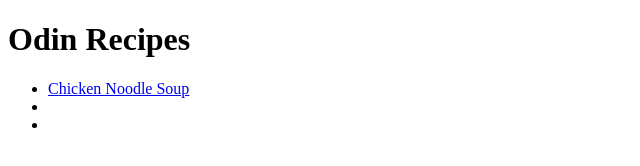
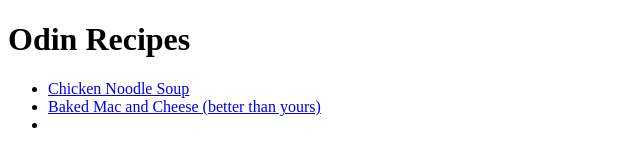
Before and after one commit to robotdancemoves/odin-recipes, a plain HTML site: page index.html in a window 1280 px wide. Shown: the whole page, without its empty margins (0-640 px from the left). Drawn offline with Linux system fonts and the light colour scheme.

Commit message:
Add mac.html link

```diff
--- a/index.html
+++ b/index.html
@@ -9,7 +9,7 @@
     <h1>Odin Recipes</h1>
     <ul>
         <li><a href="recipes/chickenNoodleSoup.html">Chicken Noodle Soup</a></li>
-        <li></li>
+        <li><a href="recipes/mac.html">Baked Mac and Cheese &#40;better than yours&#41;</a></li>
         <li></li>
     </ul>
 
```
